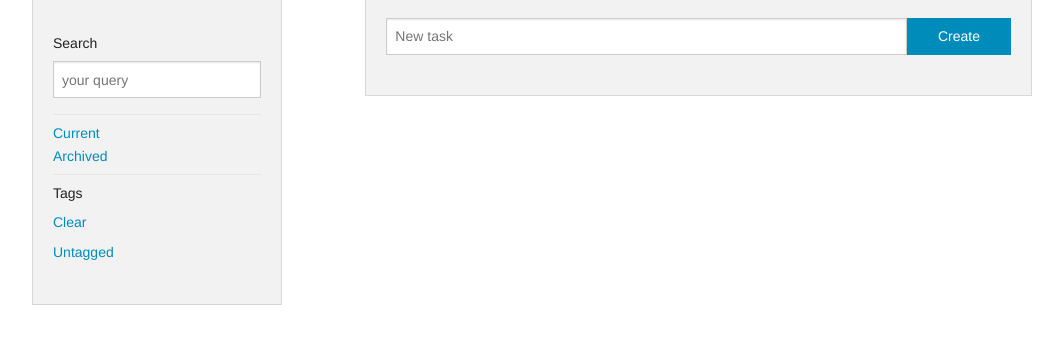
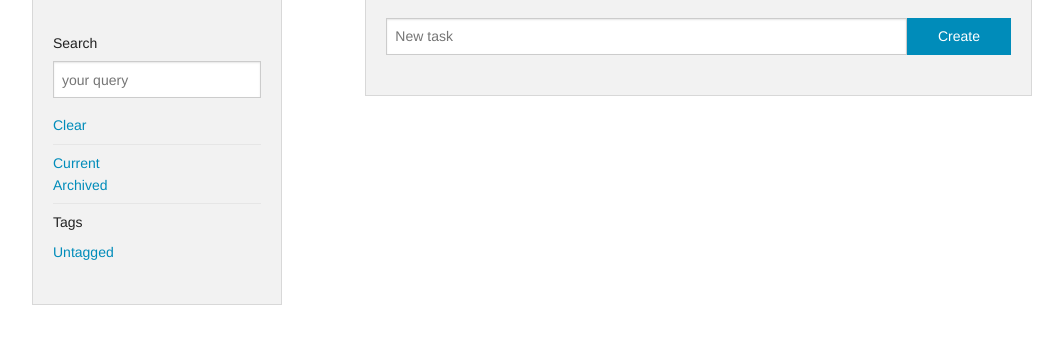
Before and after one commit to BenjBouv/gsd, a website: page client/public/index.html in a window 1280 px wide. Shown: the part 76-420 px from the top of the page, without its empty margins (108-1171 px from the left). Drawn offline with nearby package versions, Linux system fonts and the light colour scheme; no server answers.

Commit message:
remove @ in tag list and relocate Clear link

```diff
--- a/client/public/index.html
+++ b/client/public/index.html
@@ -43,6 +43,7 @@
                     <ul class="side-nav">
                         <li>Search</li>
                         <li><input type="text" name="search" placeholder="your query" ng-model="query"></li>
+                        <li><a ng-click="updateSearch('')">Clear</a></li>
 
                         <li class="divider"></li>
                         <li>
@@ -51,9 +52,6 @@
                         </li>
                         <li class="divider"></li>
                         <li>Tags</li>
-                        <li>
-                            <a ng-click="updateSearch('')">Clear</a>
-                        </li>
                         <li>
                             <a ng-click="updateSearch('!@')">Untagged</a>
                         </li>
--- a/client/public/js/tasks-ctl.js
+++ b/client/public/js/tasks-ctl.js
@@ -23,7 +23,7 @@ gsd.controller('TaskController', function($scope, Task) {
         for (var i in results) {
 
             var found = tags[results[i]] = tags[results[i]] || {
-                name: results[i],
+                name: results[i].substr(1, results[i].length - 1), // remove the @
                 done: 0,
                 total: 0
             };
```
